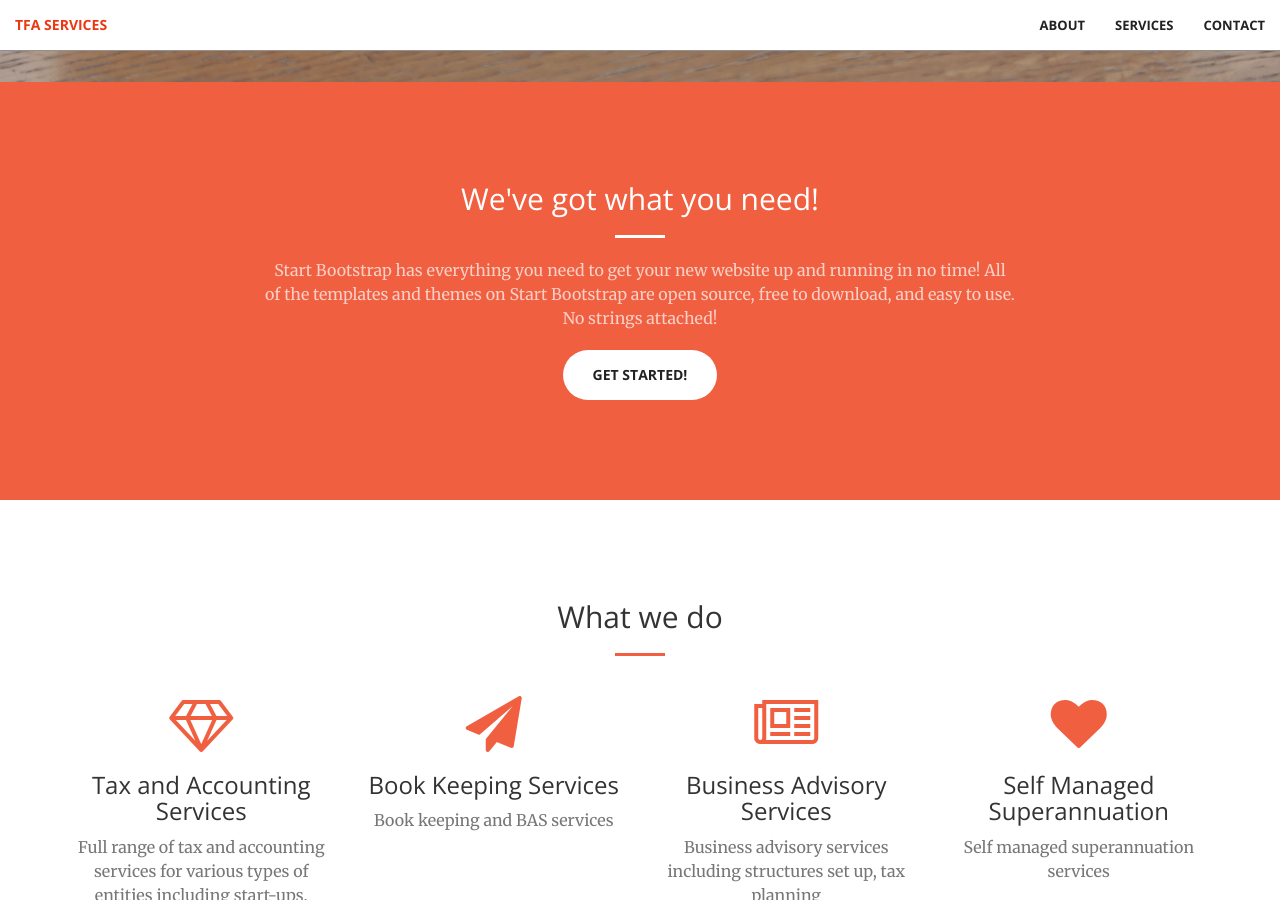
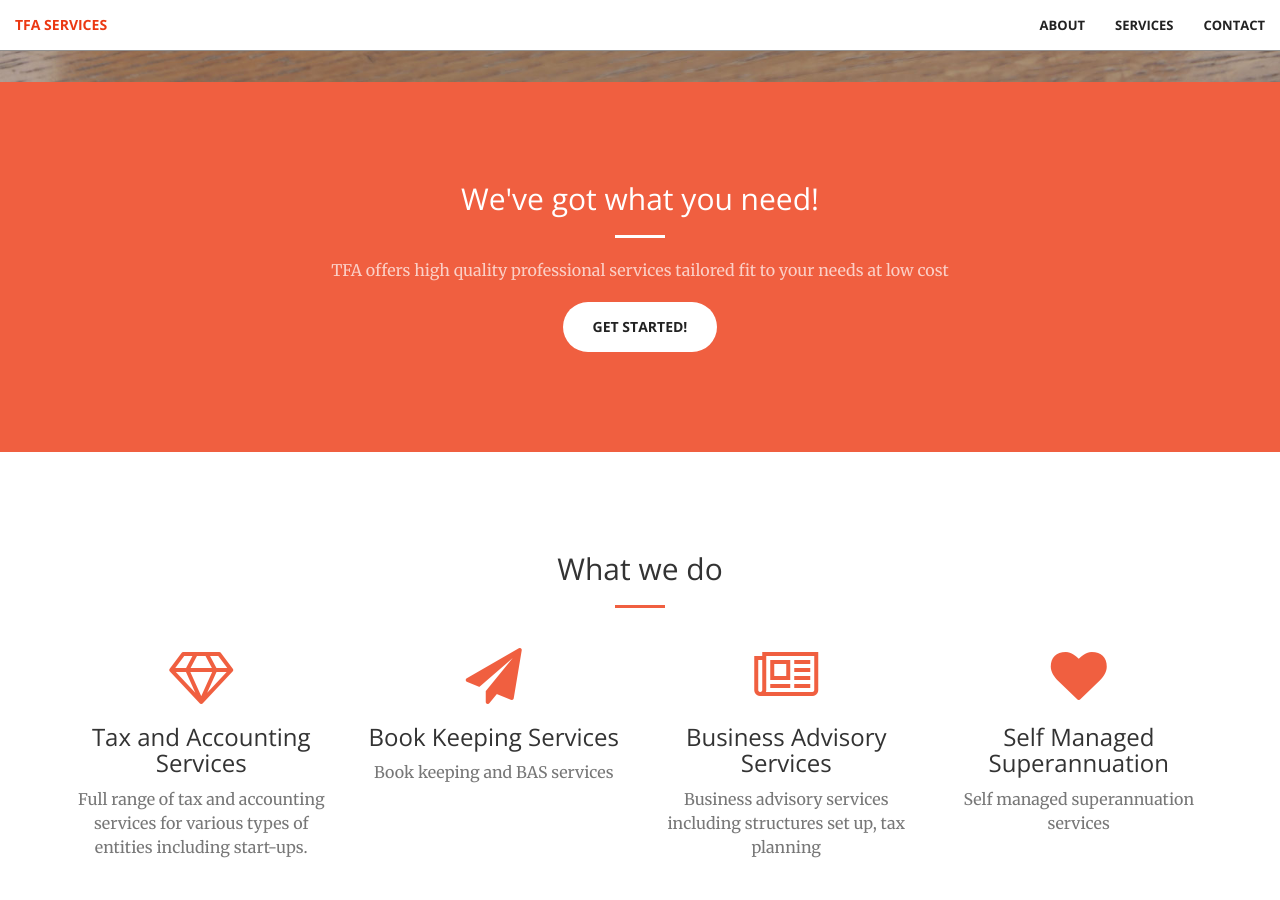
Before and after one commit to simone-c/simone-c.github.io, a Jekyll site: the page built from index.html, in a window 1280 px wide and 900 px high, scrolled down 818 px. Built offline with Jekyll 4.4.1, drawn with Linux system fonts in a browser that asks for light colours.

Commit message:
heading 2 changes 1

```diff
--- a/_includes/call-to-action.html
+++ b/_includes/call-to-action.html
@@ -4,7 +4,7 @@
             <div class="col-lg-8 col-lg-offset-2 text-center">
                 <h2 class="section-heading">We've got what you need!</h2>
                 <hr class="light">
-                <p class="text-faded">Start Bootstrap has everything you need to get your new website up and running in no time! All of the templates and themes on Start Bootstrap are open source, free to download, and easy to use. No strings attached!</p>
+                <p class="text-faded">TFA offers high quality professional services tailored fit to your needs at low cost</p>
                 <a href="#" class="btn btn-default btn-xl">Get Started!</a>
             </div>
         </div>
```
